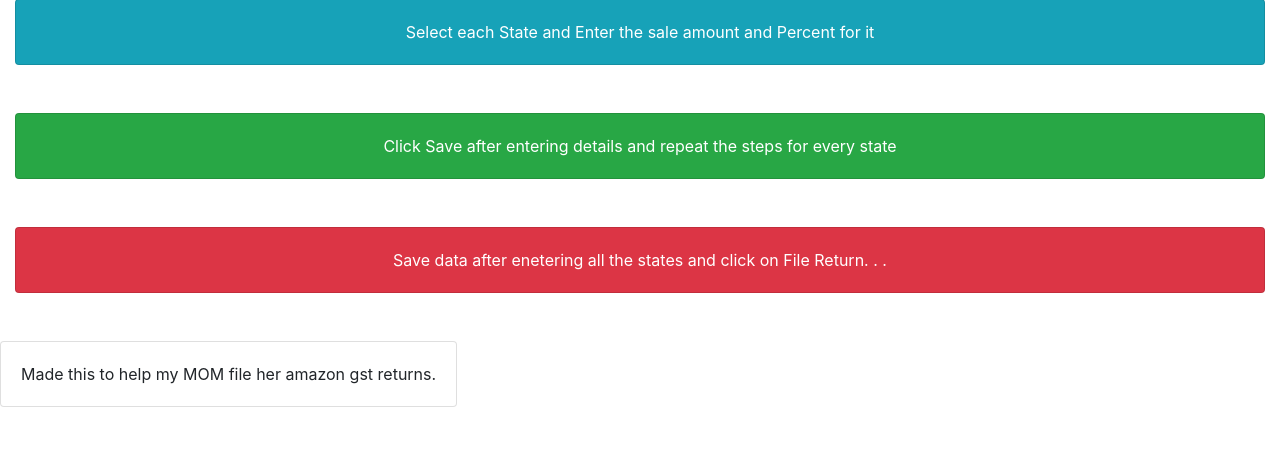
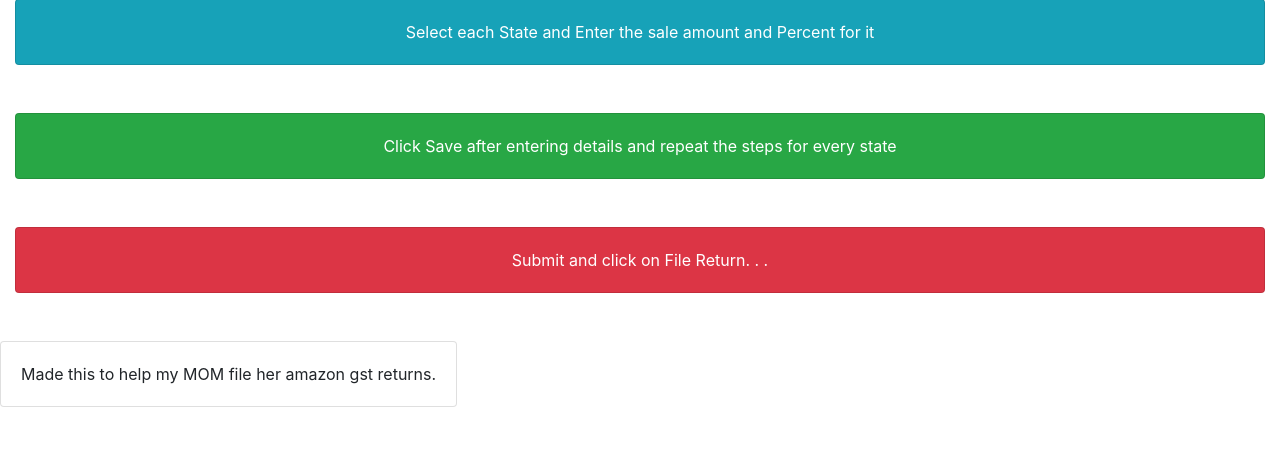
Before and after one commit to srikanthc9491/teja, a Flask app: page /Home in a window 1280 px wide. Shown: the part 968-1437 px from the top of the page. Run offline with Flask 2, Linux system fonts and the light colour scheme; a user stored in the database is signed in; some libraries are stand-ins or nearby versions.

Commit message:
Update welcome_page.html

```diff
--- a/templates/welcome_page.html
+++ b/templates/welcome_page.html
@@ -69,7 +69,7 @@ Download , unzip and upload B2C MTR csv file </body>
 
   <br>
   <div class="card bg-danger text-white">
-    <div class="card-body">Save data after enetering all the states and click on File Return. . .</div>
+    <div class="card-body">Submit and click on File Return. . .</div>
   </div>
   <br>
 
```
